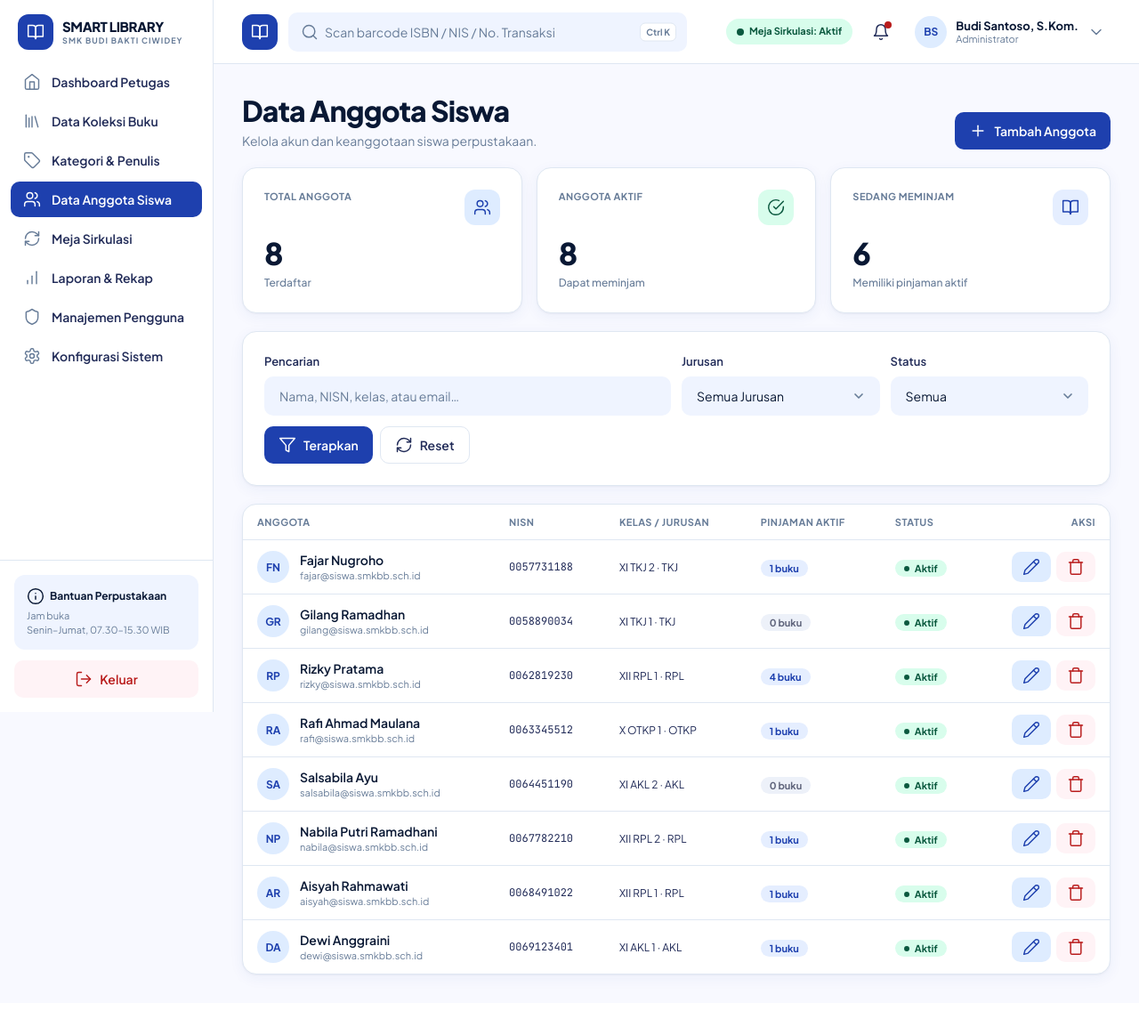
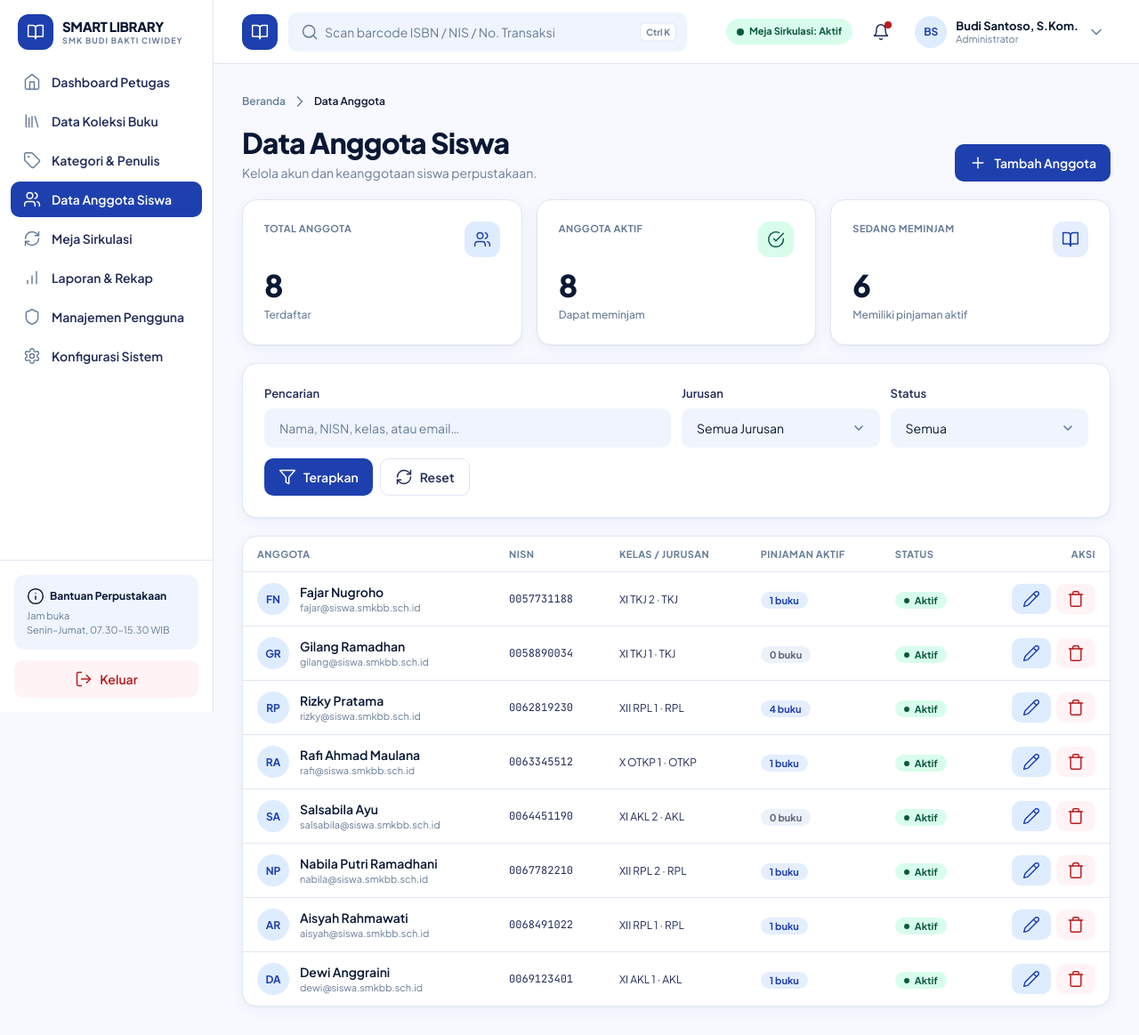
Before and after one commit to imaludin252-stack/smart-library-ukk2026-zero-bugs, a Laravel app: page /petugas/anggota in a window 1280 px wide. Shown: the whole page at 89% size. Before the commit the page ends 1101 px from the top, so only its background shows below. Run offline with Laravel 12, Linux system fonts and the light colour scheme; a user stored in the database is signed in; data comes from the database, SQL or seed files in the repository; style sheets or scripts are compiled from the project's sources.

Commit message:
feat(perf): tambahkan indeks query, breadcrumb, dan anti double-submit (S3-07)
Indeks komposit pada loans, books, dan users; breadcrumb pada 9 halaman utama; spinner dan penonaktifan tombol saat form POST dikirim. Migrasi indeks sudah dijalankan pada MySQL smart_library.

```diff
--- a/resources/js/app.js
+++ b/resources/js/app.js
@@ -96,4 +96,27 @@ document.addEventListener('DOMContentLoaded', () => {
             if (konfirmasi) konfirmasi.disabled = !setuju.checked;
         });
     }
+
+    // ---- Anti double-click & indikator proses (S3-07) ----
+    document.querySelectorAll('form').forEach((form) => {
+        if ((form.getAttribute('method') || '').toUpperCase() !== 'POST') return;
+
+        form.addEventListener('submit', (event) => {
+            // Hormati dialog konfirmasi yang sudah membatalkan pengiriman.
+            if (event.defaultPrevented) return;
+
+            const btn = event.submitter || form.querySelector('button[type="submit"], input[type="submit"]');
+            if (!btn || btn.dataset.submitting === '1') return;
+
+            btn.dataset.submitting = '1';
+            btn.disabled = true;
+            btn.classList.add('opacity-70', 'cursor-not-allowed');
+
+            if (btn.tagName === 'BUTTON') {
+                btn.innerHTML = '<span class="inline-flex items-center gap-2"><span class="inline-block h-3.5 w-3.5 animate-spin rounded-full border-2 border-current border-t-transparent"></span>Memproses…</span>';
+            } else {
+                btn.value = 'Memproses…';
+            }
+        });
+    });
 });
--- a/resources/views/catalog/index.blade.php
+++ b/resources/views/catalog/index.blade.php
@@ -3,6 +3,8 @@
 @section('title', 'Katalog Buku')
 
 @section('content')
+    <x-breadcrumb :items="[['label' => 'Katalog Buku']]" />
+
     <section class="mb-6 rounded-[var(--radius-card)] bg-white p-6 shadow-[var(--shadow-card)] md:p-8">
         <span class="badge badge-info">SISTEM SIRKULASI &amp; KOLEKSI TERPADU</span>
         <h1 class="page-title mt-3">Katalog Buku Perpustakaan</h1>
@@ -23,7 +25,7 @@
                 <select name="kategori" class="select lg:w-56">
                     <option value="">Semua Kategori</option>
                     @foreach ($categories as $category)
-                        <option value="{{ $category->id }}" @selected((string) $filters['kategori'] === (string) $category->id)>{{ $category->nama }}</option>
+                        <option value="{{ $category->id_kategori }}" @selected((string) $filters['kategori'] === (string) $category->id_kategori)>{{ $category->nama }}</option>
                     @endforeach
                 </select>
                 <select name="jurusan" class="select lg:w-44">
--- /dev/null
+++ b/resources/views/components/breadcrumb.blade.php
@@ -0,0 +1,19 @@
+@props(['items' => []])
+
+@php
+    $items = array_values(array_filter($items));
+@endphp
+
+<nav aria-label="Breadcrumb" class="mb-4 flex flex-wrap items-center gap-1.5 text-[12px] font-semibold text-[var(--color-ink-muted)]">
+    <a href="{{ route('home') }}" class="hover:text-[var(--color-primary-800)]">Beranda</a>
+
+    @foreach ($items as $item)
+        <x-icon name="chevron-right" class="h-3.5 w-3.5" />
+
+        @if (! empty($item['url']))
+            <a href="{{ $item['url'] }}" class="hover:text-[var(--color-primary-800)]">{{ $item['label'] }}</a>
+        @else
+            <span class="text-[var(--color-ink-strong)]" aria-current="page">{{ $item['label'] }}</span>
+        @endif
+    @endforeach
+</nav>
--- a/resources/views/petugas/anggota.blade.php
+++ b/resources/views/petugas/anggota.blade.php
@@ -3,6 +3,8 @@
 @section('title', 'Data Anggota Siswa')
 
 @section('content')
+    <x-breadcrumb :items="[['label' => 'Data Anggota']]" />
+
     <div class="mb-5 flex flex-wrap items-end justify-between gap-3">
         <div>
             <h1 class="page-title">Data Anggota Siswa</h1>
@@ -100,7 +102,7 @@
                                 <td><x-status-badge :status="$member->status" /></td>
                                 <td>
                                     <div class="flex justify-end gap-1.5">
-                                        <button type="button" data-modal-toggle="edit-anggota-{{ $member->id }}" class="btn btn-secondary btn-sm"><x-icon name="pencil" class="h-3.5 w-3.5" /></button>
+                                        <button type="button" data-modal-toggle="edit-anggota-{{ $member->id_anggota }}" class="btn btn-secondary btn-sm"><x-icon name="pencil" class="h-3.5 w-3.5" /></button>
                                         <form method="POST" action="{{ route('petugas.anggota.destroy', $member) }}" data-confirm="Hapus data anggota '{{ $member->nama }}'?">
                                             @csrf @method('DELETE')
                                             <button class="btn btn-danger-ghost btn-sm"><x-icon name="trash" class="h-3.5 w-3.5" /></button>
@@ -166,49 +168,49 @@
 
     {{-- Modal edit per anggota --}}
     @foreach ($members as $member)
-        <div data-modal="edit-anggota-{{ $member->id }}" class="modal-backdrop hidden">
+        <div data-modal="edit-anggota-{{ $member->id_anggota }}" class="modal-backdrop hidden">
             <div class="modal-panel">
                 <form method="POST" action="{{ route('petugas.anggota.update', $member) }}">
                     @csrf @method('PUT')
                     <div class="flex items-center justify-between border-b border-[var(--color-line)] p-5">
                         <h3 class="section-title">Ubah Data Anggota</h3>
-                        <button type="button" data-modal-close="edit-anggota-{{ $member->id }}" class="rounded-lg p-1.5 hover:bg-[var(--color-primary-50)]"><x-icon name="x" class="h-5 w-5" /></button>
+                        <button type="button" data-modal-close="edit-anggota-{{ $member->id_anggota }}" class="rounded-lg p-1.5 hover:bg-[var(--color-primary-50)]"><x-icon name="x" class="h-5 w-5" /></button>
                     </div>
                     <div class="grid gap-4 p-5 sm:grid-cols-2">
                         <div class="sm:col-span-2">
-                            <label class="field-label" for="e-name-{{ $member->id }}">Nama Lengkap</label>
-                            <input id="e-name-{{ $member->id }}" name="name" type="text" value="{{ $member->nama }}" class="input" required>
+                            <label class="field-label" for="e-name-{{ $member->id_anggota }}">Nama Lengkap</label>
+                            <input id="e-name-{{ $member->id_anggota }}" name="name" type="text" value="{{ $member->nama }}" class="input" required>
                         </div>
                         <div>
-                            <label class="field-label" for="e-email-{{ $member->id }}">Email</label>
-                            <input id="e-email-{{ $member->id }}" name="email" type="email" value="{{ $member->user->email }}" class="input" required>
+                            <label class="field-label" for="e-email-{{ $member->id_anggota }}">Email</label>
+                            <input id="e-email-{{ $member->id_anggota }}" name="email" type="email" value="{{ $member->user->email }}" class="input" required>
                         </div>
                         <div>
-                            <label class="field-label" for="e-nisn-{{ $member->id }}">NISN</label>
-                            <input id="e-nisn-{{ $member->id }}" name="nisn" type="text" value="{{ $member->nisn }}" class="input text-mono" required>
+                            <label class="field-label" for="e-nisn-{{ $member->id_anggota }}">NISN</label>
+                            <input id="e-nisn-{{ $member->id_anggota }}" name="nisn" type="text" value="{{ $member->nisn }}" class="input text-mono" required>
                         </div>
                         <div>
-                            <label class="field-label" for="e-kelas-{{ $member->id }}">Kelas</label>
-                            <input id="e-kelas-{{ $member->id }}" name="kelas" type="text" value="{{ $member->kelas }}" class="input" required>
+                            <label class="field-label" for="e-kelas-{{ $member->id_anggota }}">Kelas</label>
+                            <input id="e-kelas-{{ $member->id_anggota }}" name="kelas" type="text" value="{{ $member->kelas }}" class="input" required>
                         </div>
                         <div>
-                            <label class="field-label" for="e-jurusan-{{ $member->id }}">Jurusan</label>
-                            <select id="e-jurusan-{{ $member->id }}" name="jurusan" class="select" required>
+                            <label class="field-label" for="e-jurusan-{{ $member->id_anggota }}">Jurusan</label>
+                            <select id="e-jurusan-{{ $member->id_anggota }}" name="jurusan" class="select" required>
                                 @foreach ($jurusanList as $jurusan)
                                     <option value="{{ $jurusan }}" @selected($member->jurusan === $jurusan)>{{ $jurusan }}</option>
                                 @endforeach
                             </select>
                         </div>
                         <div class="sm:col-span-2">
-                            <label class="field-label" for="e-status-{{ $member->id }}">Status Keanggotaan</label>
-                            <select id="e-status-{{ $member->id }}" name="status" class="select" required>
+                            <label class="field-label" for="e-status-{{ $member->id_anggota }}">Status Keanggotaan</label>
+                            <select id="e-status-{{ $member->id_anggota }}" name="status" class="select" required>
                                 <option value="aktif" @selected($member->status === 'aktif')>Aktif</option>
                                 <option value="nonaktif" @selected($member->status === 'nonaktif')>Nonaktif</option>
                             </select>
                         </div>
                     </div>
                     <div class="flex justify-end gap-2 border-t border-[var(--color-line)] p-5">
-                        <button type="button" data-modal-close="edit-anggota-{{ $member->id }}" class="btn btn-ghost">Batal</button>
+                        <button type="button" data-modal-close="edit-anggota-{{ $member->id_anggota }}" class="btn btn-ghost">Batal</button>
                         <button type="submit" class="btn btn-primary">Simpan Perubahan</button>
                     </div>
                 </form>
--- a/resources/views/petugas/koleksi/index.blade.php
+++ b/resources/views/petugas/koleksi/index.blade.php
@@ -3,6 +3,8 @@
 @section('title', 'Data Koleksi Buku')
 
 @section('content')
+    <x-breadcrumb :items="[['label' => 'Koleksi Buku']]" />
+
     <div class="mb-5 flex flex-wrap items-end justify-between gap-3">
         <div>
             <h1 class="page-title">Data Koleksi Buku</h1>
@@ -31,7 +33,7 @@
                 <select id="kategori" name="kategori" class="select">
                     <option value="">Semua Kategori</option>
                     @foreach ($categories as $category)
-                        <option value="{{ $category->id }}" @selected((string) $filters['kategori'] === (string) $category->id)>{{ $category->nama }}</option>
+                        <option value="{{ $category->id_kategori }}" @selected((string) $filters['kategori'] === (string) $category->id_kategori)>{{ $category->nama }}</option>
                     @endforeach
                 </select>
             </div>
--- a/resources/views/petugas/laporan/index.blade.php
+++ b/resources/views/petugas/laporan/index.blade.php
@@ -3,6 +3,8 @@
 @section('title', 'Laporan & Rekap')
 
 @section('content')
+    <x-breadcrumb :items="[['label' => 'Laporan & Rekap']]" />
+
     <div class="mb-5 flex flex-wrap items-end justify-between gap-3">
         <div>
             <h1 class="page-title">Laporan &amp; Rekap</h1>
--- a/resources/views/profil/index.blade.php
+++ b/resources/views/profil/index.blade.php
@@ -3,6 +3,8 @@
 @section('title', 'Profil Saya')
 
 @section('content')
+    <x-breadcrumb :items="[['label' => 'Profil Saya']]" />
+
     @php $isSiswaProfil = $user->isSiswa(); @endphp
 
     <div class="mb-5">
--- a/resources/views/siswa/pinjaman.blade.php
+++ b/resources/views/siswa/pinjaman.blade.php
@@ -3,6 +3,8 @@
 @section('title', 'Peminjaman Saya')
 
 @section('content')
+    <x-breadcrumb :items="[['label' => 'Peminjaman Saya']]" />
+
     @php
         $tabs = [
             'semua' => ['label' => 'Semua', 'count' => $jumlahAktif + $jumlahVerifikasi + $jumlahSelesai + $jumlahTerlambat],
--- a/resources/views/siswa/riwayat.blade.php
+++ b/resources/views/siswa/riwayat.blade.php
@@ -3,6 +3,8 @@
 @section('title', 'Riwayat Peminjaman')
 
 @section('content')
+    <x-breadcrumb :items="[['label' => 'Riwayat Pinjam']]" />
+
     <div class="mb-5 flex flex-wrap items-end justify-between gap-3">
         <div>
             <h1 class="page-title">Riwayat Peminjaman</h1>
```
Also changed, not shown: resources/views/admin/pengguna.blade.php (+14 -12 lines), resources/views/petugas/sirkulasi.blade.php (+24 -22 lines), database/migrations/2026_10_16_000001_add_performance_indexes.php (added).
